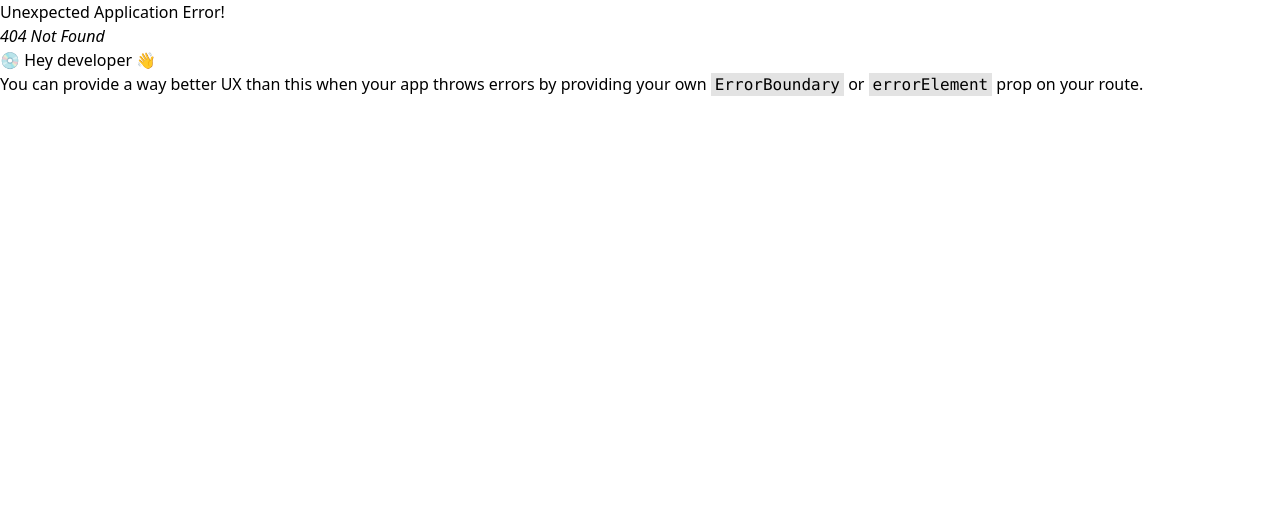
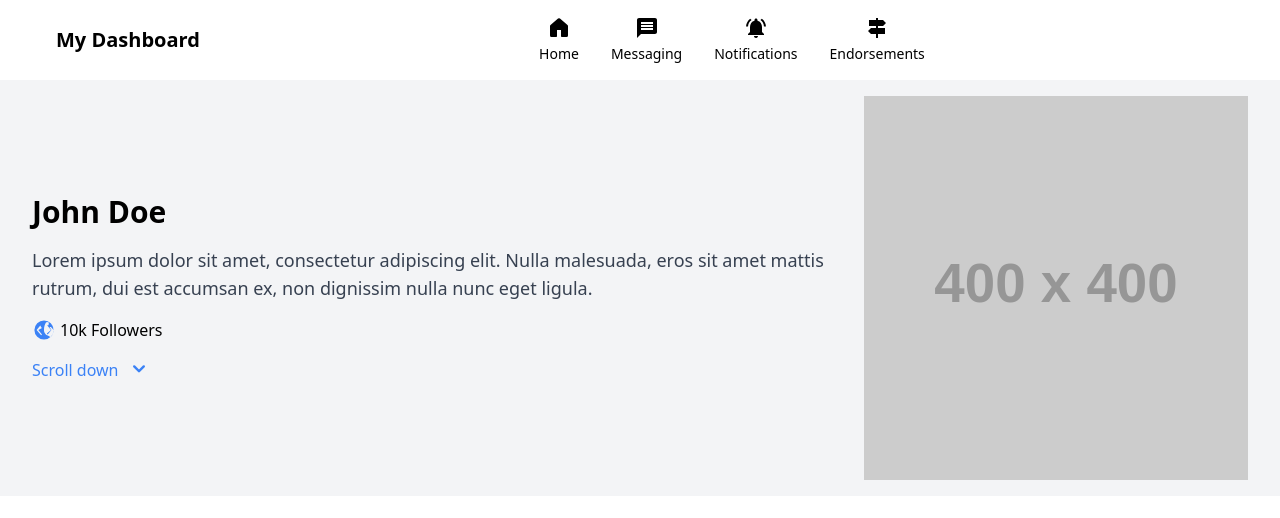
Before and after one commit to SShanks451/company, a React (Vite) app in the folder frontend/: page /profile in a window 1280 px wide. Before the commit this address had no page. Shown: the top 518 px of the page. Built offline with nearby package versions, Linux system fonts and the light colour scheme.

Commit message:
added profile page

```diff
--- a/frontend/package.json
+++ b/frontend/package.json
@@ -17,6 +17,7 @@
     "@react-oauth/google": "^0.12.1",
     "react": "^18.2.0",
     "react-dom": "^18.2.0",
+    "react-icons": "^5.2.1",
     "react-router-dom": "^6.23.1"
   },
   "devDependencies": {
--- a/frontend/src/App.jsx
+++ b/frontend/src/App.jsx
@@ -1,6 +1,7 @@
 import { createBrowserRouter, RouterProvider } from "react-router-dom";
 import SignInPage from "./components/SignInPage";
 import SignUpPage from "./components/SignUpPage";
+import Profile from "./components/Profile";
 
 function App() {
   const appRouter = createBrowserRouter([
@@ -12,6 +13,10 @@ function App() {
       path: "/signup",
       element: <SignUpPage />,
     },
+    {
+      path: "/profile",
+      element: <Profile />,
+    },
   ]);
 
   return (
--- /dev/null
+++ b/frontend/src/components/Profile.jsx
@@ -0,0 +1,105 @@
+import { GoHomeFill } from "react-icons/go";
+import { MdMessage } from "react-icons/md";
+import { MdNotificationsActive } from "react-icons/md";
+import { MdSignpost } from "react-icons/md";
+
+function Profile() {
+  return (
+    <div className="App flex flex-col min-h-screen">
+      <Dashbord />
+      <Maincontent />
+    </div>
+  );
+}
+
+function Dashbord() {
+  return (
+    <header className="bg-white text-black p-4 shadow">
+      <div className="container mx-auto flex items-center">
+        <h1 className="text-xl font-bold ml-10">My Dashboard</h1>
+        <nav className="flex-1">
+          <ul className="flex justify-center space-x-8">
+            <li className="flex flex-col items-center">
+              <a href="#Home" className="flex flex-col items-center text-center hover:text-blue-500">
+                <GoHomeFill className="text-2xl mb-1" />
+                <span className="text-sm">Home</span>
+              </a>
+            </li>
+            <li className="flex flex-col items-center">
+              <a href="#message" className="flex flex-col items-center text-center hover:text-blue-500">
+                <MdMessage className="text-2xl mb-1" />
+                <span className="text-sm">Messaging</span>
+              </a>
+            </li>
+            <li className="flex flex-col items-center">
+              <a href="#notifications" className="flex flex-col items-center text-center hover:text-blue-500">
+                <MdNotificationsActive className="text-2xl mb-1" />
+                <span className="text-sm">Notifications</span>
+              </a>
+            </li>
+            <li className="flex flex-col items-center">
+              <a href="#endorsements" className="flex flex-col items-center text-center hover:text-blue-500">
+                <MdSignpost className="text-2xl mb-1" />
+                <span className="text-sm">Endorsements</span>
+              </a>
+            </li>
+          </ul>
+        </nav>
+      </div>
+    </header>
+  );
+}
+
+function Maincontent() {
+  return (
+    <div className="flex flex-col lg:flex-row bg-gray-100 p-4">
+      {/* Left Section */}
+      <div className="lg:w-2/3 flex flex-col justify-center items-center lg:items-start px-4 py-8">
+        {/* Big Name */}
+        <h2 className="text-3xl font-bold mb-4">John Doe</h2>
+        {/* About Section */}
+        <p className="text-lg text-gray-700 mb-4">
+          Lorem ipsum dolor sit amet, consectetur adipiscing elit. Nulla malesuada, eros sit amet mattis rutrum, dui est accumsan ex, non dignissim
+          nulla nunc eget ligula.
+        </p>
+        {/* Followers Section */}
+        <div className="flex items-center mb-4 space-x-4">
+          <div className="flex items-center">
+            <svg xmlns="http://www.w3.org/2000/svg" className="h-6 w-6 text-blue-500" viewBox="0 0 20 20" fill="currentColor">
+              <path
+                fillRule="evenodd"
+                d="M10 2a8 8 0 018 8c0 1.966-.708 3.787-1.882 5.195l-.135.155a1 1 0 01-1.47 0l-.135-.155C10.708 13.787 10 11.966 10 10c0-2.36.634-4.557 1.747-6.405A1 1 0 0112.5 3.5L12.6 3.6A1 1 0 0114 4c0 .833-.083 1.659-.247 2.473A7.999 7.999 0 0118 10a8 8 0 01-8 8 8 8 0 110-16zm-2.377 5.648l.707.707L5.26 10l3.07 3.646-.707.707L3.845 10l3.077-3.646zm9.81.707l.707-.707L16.154 10l-3.08 3.646-.707-.707L15.846 10l-3.078-3.646.707-.707L16.153 10z"
+                clipRule="evenodd"
+              />
+            </svg>
+            <span className="ml-1">10k Followers</span>
+          </div>
+          {/* Add more social media icons and follower counts as needed */}
+        </div>
+        {/* Scroll to Section */}
+        <div className="flex items-center justify-center cursor-pointer text-blue-500 hover:opacity-75">
+          <p>Scroll down</p>
+          <svg xmlns="http://www.w3.org/2000/svg" className="h-6 w-6 ml-2" viewBox="0 0 20 20" fill="currentColor">
+            <path
+              fillRule="evenodd"
+              d="M10 12a.997.997 0 01-.707-.293l-4-4a.999.999 0 111.414-1.414L10 9.586l3.293-3.293a.999.999 0 111.414 1.414l-4 4A.997.997 0 0110 12z"
+              clipRule="evenodd"
+            />
+          </svg>
+        </div>
+      </div>
+      {/* Right Section */}
+      <div className="lg:w-1/3 flex justify-center items-center">
+        <div className="w-96 h-96 bg-gray-300 overflow-hidden">
+          <img
+            src="https://via.placeholder.com/400x400" // Adjusted placeholder size for clarity
+            alt="Profile"
+            className="object-cover w-full h-full"
+          />
+        </div>
+      </div>
+    </div>
+  );
+}
+
+export default Profile;
```
Also changed, not shown: 1 other file (tests, documents, lock files or other folders).
